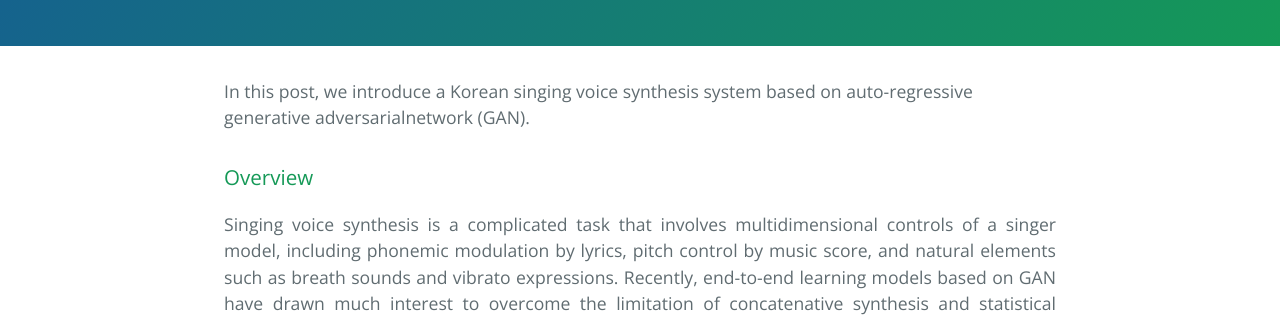
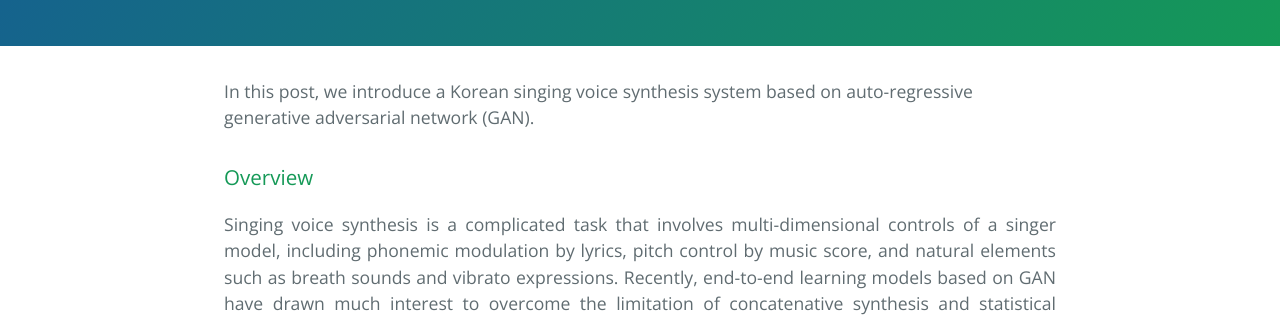
Before and after one commit to SoonbeomChoi/saebyulgan-blog, a Jekyll site: the page built from index.md, in a window 1280 px wide and 900 px high, scrolled down 312 px. Shown: the part 181-501 px from the top of the window. Built offline with Jekyll 4.4.1, drawn with Linux system fonts in a browser that asks for light colours; our own code applies the rules of GitHub Pages for plain Markdown files; some of the changed text lies outside the part shown.

Commit message:
modified:   index.md

```diff
--- a/index.md
+++ b/index.md
@@ -1,8 +1,8 @@
-In this post, we  introduce  a  Korean  singing  voice  synthesis  system  based  on  auto-regressive  generative  adversarialnetwork (GAN).
+In this post, we  introduce  a  Korean  singing  voice  synthesis  system  based  on  auto-regressive  generative  adversarial network (GAN).
 
 ### Overview
 <p align="justify">
-Singing voice synthesis is a complicated task that involves multidimensional controls of a singer model, including phonemic modulation by lyrics, pitch control by music score, and natural elements such as breath sounds and vibrato expressions. Recently, end-to-end learning models based on GAN have drawn much interest to overcome the limitation of concatenative synthesis and statistical parametric models. When GAN is applied to the audio domain, it entails several issues: the choice of audio representation to generate, handling temporal continuity between two adjacent outputs, finding an effective loss metric for the audio representation. We propose a Korean singing voice synthesis system that addresses the issues using an auto-regressive GAN that generates spectrogram with the boundary equilibrium objective.
+Singing voice synthesis is a complicated task that involves multi-dimensional controls of a singer model, including phonemic modulation by lyrics, pitch control by music score, and natural elements such as breath sounds and vibrato expressions. Recently, end-to-end learning models based on GAN have drawn much interest to overcome the limitation of concatenative synthesis and statistical parametric models. When GAN is applied to the audio domain, it entails several issues: the choice of audio representation to generate, handling temporal continuity between two adjacent outputs, finding an effective loss metric for the audio representation. We propose a Korean singing voice synthesis system that addresses the issues using an auto-regressive GAN that generates spectrogram with the boundary equilibrium objective.
 </p>
 
 ![Model Architecture Ver 5 small artboard 2](https://user-images.githubusercontent.com/15067112/67160811-804e5180-f38f-11e9-8304-1c99420d644a.jpg)
```
